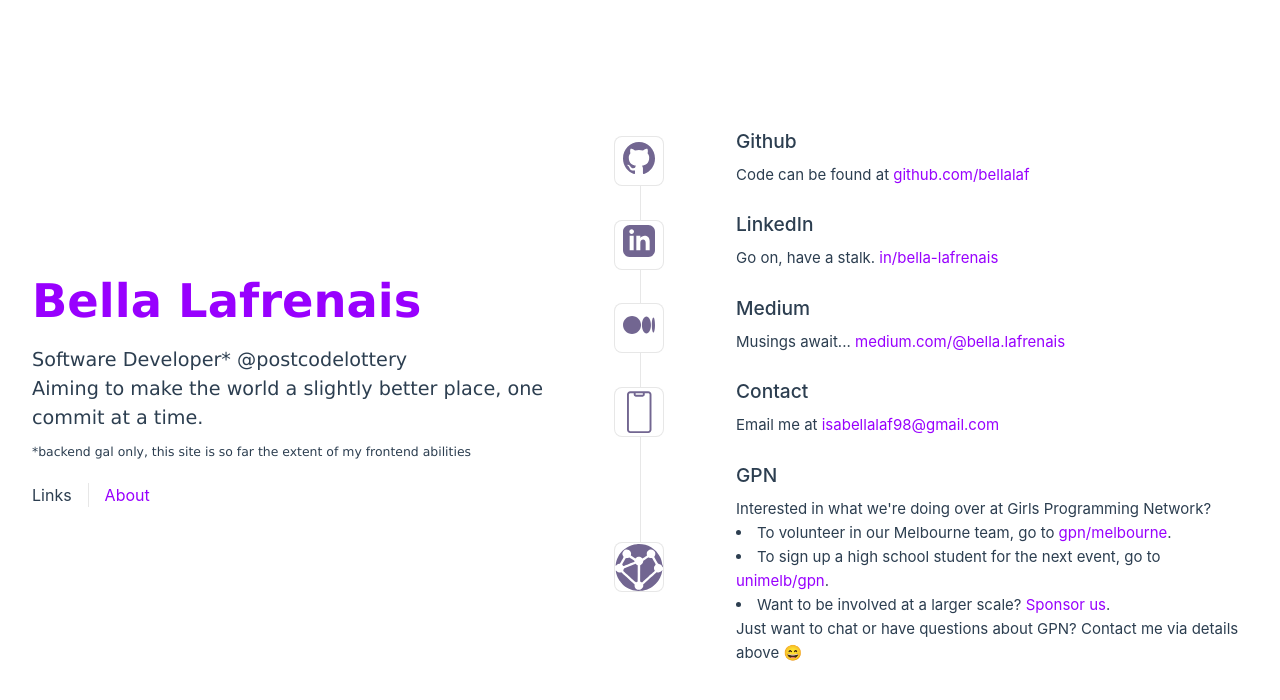
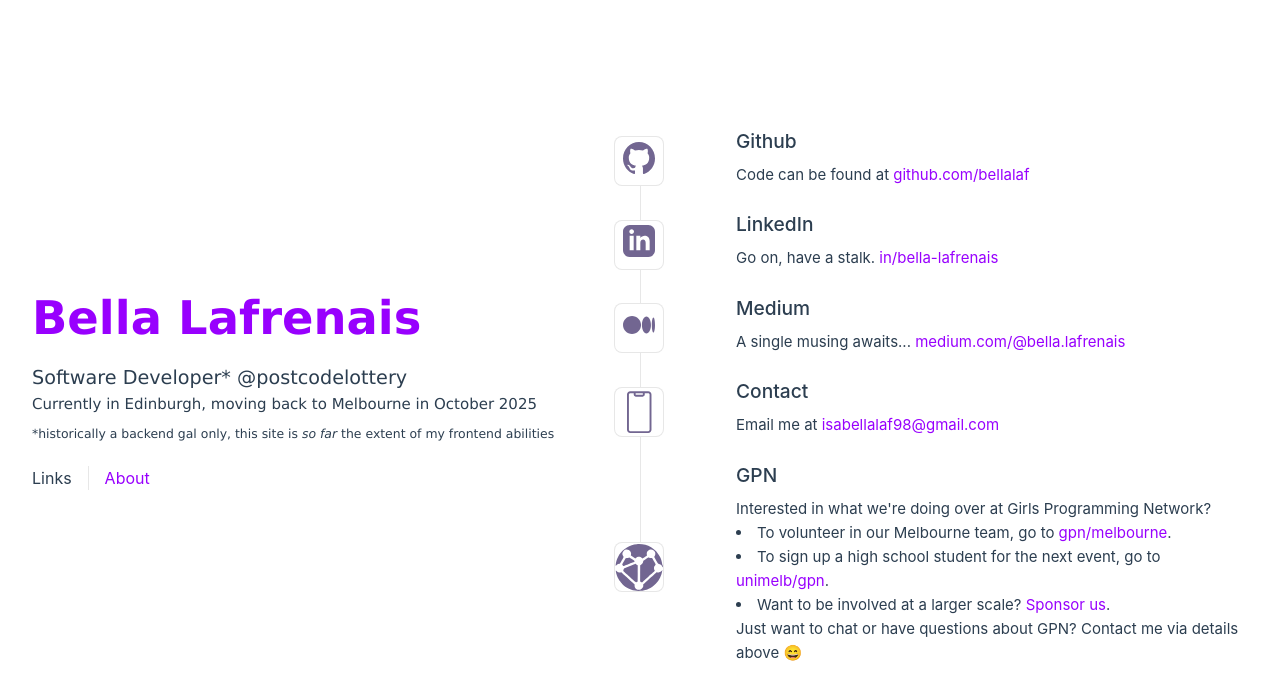
Before and after one commit to bellalaf/bellalaf.com, a Vue app: page / in a window 1280 px wide. Shown: the top 700 px of the page. Built offline with nearby package versions, Linux system fonts and the light colour scheme.

Commit message:
copy edit

```diff
--- a/src/components/LinksSection.vue
+++ b/src/components/LinksSection.vue
@@ -41,7 +41,7 @@
     </template>
     <template #heading>Medium</template>
 
-    Musings await...
+    A single musing awaits...
     <a href="https://medium.com/@bella.lafrenais" target="_blank" rel="noopener">medium.com/@bella.lafrenais</a>
   </WelcomeItem>
 
--- a/src/components/SideHeader.vue
+++ b/src/components/SideHeader.vue
@@ -11,8 +11,8 @@
   <div class="greetings">
     <h1 class="purple">{{ msg }}</h1>
     <h3>Software Developer*  <a href="https://www.postcodelottery.co.uk/" target="_blank" rel="noopener">@postcodelottery</a></h3>
-    <h3>Aiming to make the world a slightly better place, one commit at a time.</h3>
-    <h5>*backend gal only, this site is so far the extent of my frontend abilities</h5>
+    <h4>Currently in Edinburgh, <b>moving back to Melbourne in October 2025</b></h4>
+    <h5>*historically a backend gal only, this site is <i>so far</i> the extent of my frontend abilities</h5>
   </div>
 </template>
 
@@ -27,6 +27,10 @@
 
 h3 {
   font-size: 1.2rem;
+  font-family: Verdana,serif;
+}
+
+h4 {
   font-family: Verdana,serif;
 }
 
```
